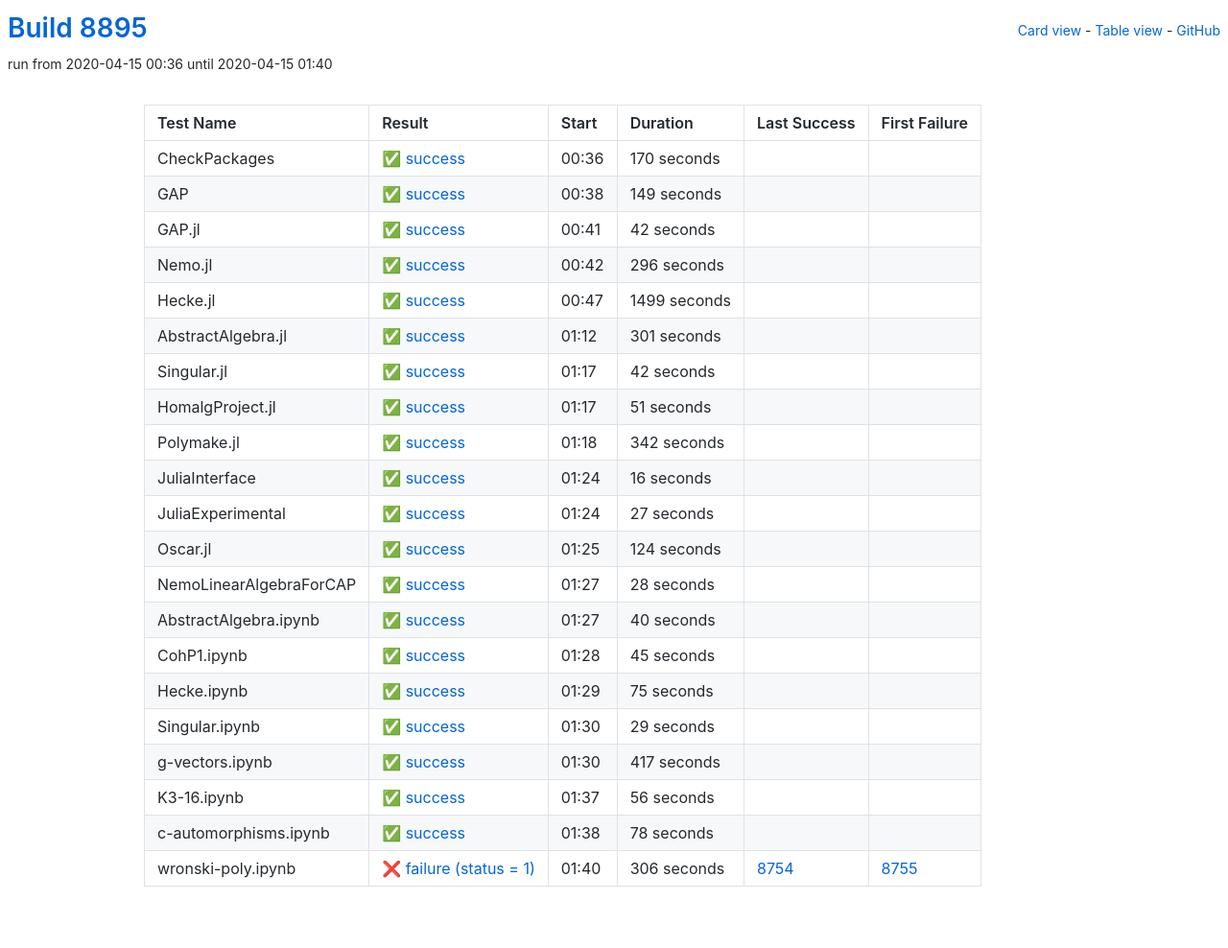
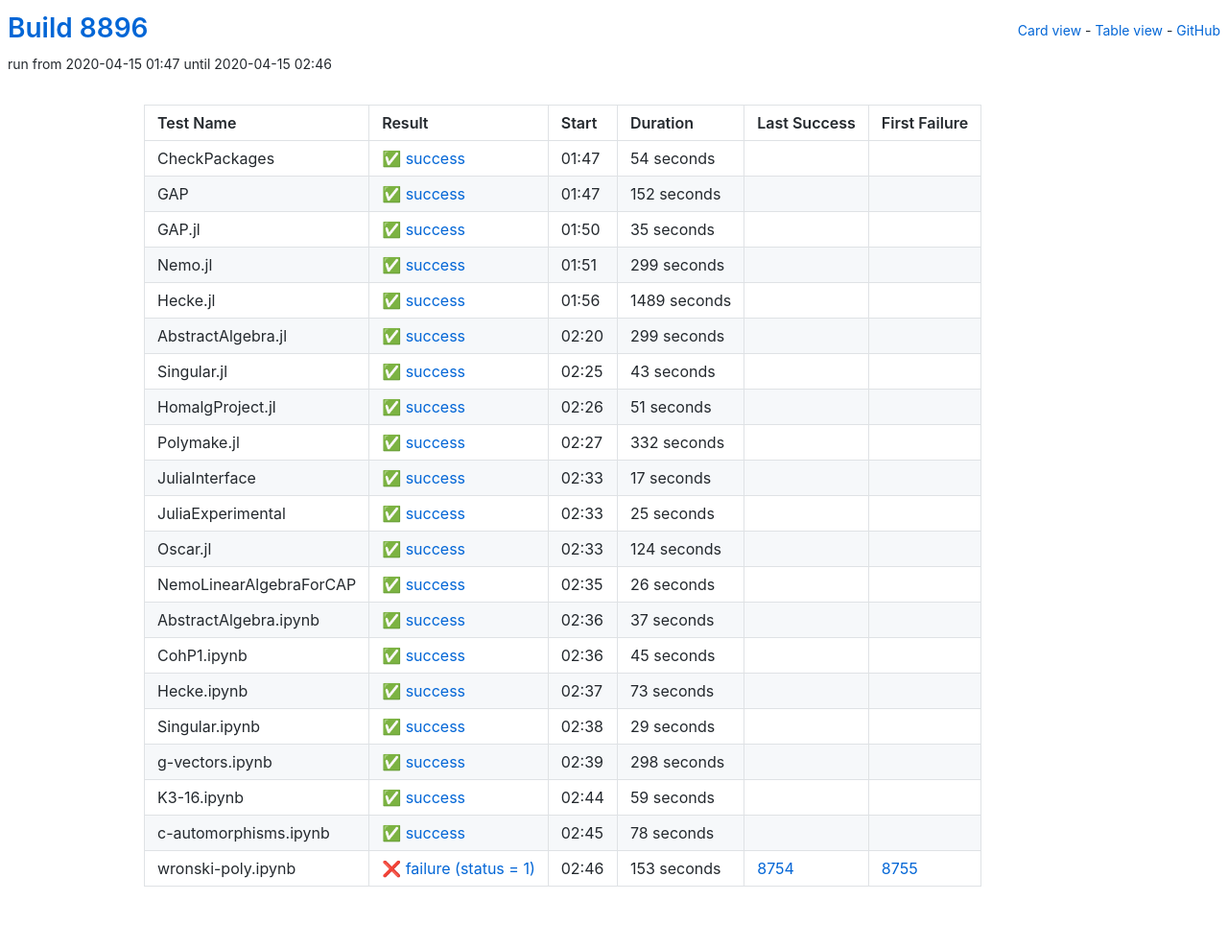
Before and after one commit to oscar-system/oscar-ci-status, a Jekyll site: the page built from table.html, in a window 1280 px wide. Shown: the whole page at 96% size. Built offline with Jekyll 4.4.1, drawn with Linux system fonts in a browser that asks for light colours.

Commit message:
Build 8896

```diff
--- a/_data/ci.yml
+++ b/_data/ci.yml
@@ -1,82 +1,82 @@
-build: 8895
-build_url: https://oscarci.mathematik.uni-kl.de/job/oscar/8895/
+build: 8896
+build_url: https://oscarci.mathematik.uni-kl.de/job/oscar/8896/
 job: oscar
 tests:
-- duration: 170
+- duration: 54
   exitcode: 0
   first_failure: false
   first_failure_url: null
   last_success: false
   last_success_url: null
-  log: https://oscarci.mathematik.uni-kl.de/job/oscar/8895/artifact/logs/build-8895/CheckPackages.log
+  log: https://oscarci.mathematik.uni-kl.de/job/oscar/8896/artifact/logs/build-8896/CheckPackages.log
   name: CheckPackages
-  start: 2020-04-15 00:36
+  start: 2020-04-15 01:47
   status: success
   success: true
-- duration: 149
+- duration: 152
   exitcode: 0
   first_failure: false
   first_failure_url: null
   last_success: false
   last_success_url: null
-  log: https://oscarci.mathematik.uni-kl.de/job/oscar/8895/artifact/logs/build-8895/GAP.log
+  log: https://oscarci.mathematik.uni-kl.de/job/oscar/8896/artifact/logs/build-8896/GAP.log
   name: GAP
-  start: 2020-04-15 00:38
+  start: 2020-04-15 01:47
   status: success
   success: true
-- duration: 42
+- duration: 35
   exitcode: 0
   first_failure: false
   first_failure_url: null
   last_success: false
   last_success_url: null
-  log: https://oscarci.mathematik.uni-kl.de/job/oscar/8895/artifact/logs/build-8895/GAP.jl.log
+  log: https://oscarci.mathematik.uni-kl.de/job/oscar/8896/artifact/logs/build-8896/GAP.jl.log
   name: GAP.jl
-  start: 2020-04-15 00:41
+  start: 2020-04-15 01:50
   status: success
   success: true
-- duration: 296
+- duration: 299
   exitcode: 0
   first_failure: false
   first_failure_url: null
   last_success: false
   last_success_url: null
-  log: https://oscarci.mathematik.uni-kl.de/job/oscar/8895/artifact/logs/build-8895/Nemo.jl.log
+  log: https://oscarci.mathematik.uni-kl.de/job/oscar/8896/artifact/logs/build-8896/Nemo.jl.log
   name: Nemo.jl
-  start: 2020-04-15 00:42
+  start: 2020-04-15 01:51
   status: success
   success: true
-- duration: 1499
+- duration: 1489
   exitcode: 0
   first_failure: false
   first_failure_url: null
   last_success: false
   last_success_url: null
-  log: https://oscarci.mathematik.uni-kl.de/job/oscar/8895/artifact/logs/build-8895/Hecke.jl.log
+  log: https://oscarci.mathematik.uni-kl.de/job/oscar/8896/artifact/logs/build-8896/Hecke.jl.log
   name: Hecke.jl
-  start: 2020-04-15 00:47
+  start: 2020-04-15 01:56
   status: success
   success: true
-- duration: 301
+- duration: 299
   exitcode: 0
   first_failure: false
   first_failure_url: null
   last_success: false
   last_success_url: null
-  log: https://oscarci.mathematik.uni-kl.de/job/oscar/8895/artifact/logs/build-8895/AbstractAlgebra.jl.log
+  log: https://oscarci.mathematik.uni-kl.de/job/oscar/8896/artifact/logs/build-8896/AbstractAlgebra.jl.log
   name: AbstractAlgebra.jl
-  start: 2020-04-15 01:12
+  start: 2020-04-15 02:20
   status: success
   success: true
-- duration: 42
+- duration: 43
   exitcode: 0
   first_failure: false
   first_failure_url: null
   last_success: false
   last_success_url: null
-  log: https://oscarci.mathematik.uni-kl.de/job/oscar/8895/artifact/logs/build-8895/Singular.jl.log
+  log: https://oscarci.mathematik.uni-kl.de/job/oscar/8896/artifact/logs/build-8896/Singular.jl.log
   name: Singular.jl
-  start: 2020-04-15 01:17
+  start: 2020-04-15 02:25
   status: success
   success: true
 - duration: 51
@@ -85,42 +85,42 @@ tests:
   first_failure_url: null
   last_success: false
   last_success_url: null
-  log: https://oscarci.mathematik.uni-kl.de/job/oscar/8895/artifact/logs/build-8895/HomalgProject.jl.log
+  log: https://oscarci.mathematik.uni-kl.de/job/oscar/8896/artifact/logs/build-8896/HomalgProject.jl.log
   name: HomalgProject.jl
-  start: 2020-04-15 01:17
+  start: 2020-04-15 02:26
   status: success
   success: true
-- duration: 342
+- duration: 332
   exitcode: 0
   first_failure: false
   first_failure_url: null
   last_success: false
   last_success_url: null
-  log: https://oscarci.mathematik.uni-kl.de/job/oscar/8895/artifact/logs/build-8895/Polymake.jl.log
+  log: https://oscarci.mathematik.uni-kl.de/job/oscar/8896/artifact/logs/build-8896/Polymake.jl.log
   name: Polymake.jl
-  start: 2020-04-15 01:18
+  start: 2020-04-15 02:27
   status: success
   success: true
-- duration: 16
+- duration: 17
   exitcode: 0
   first_failure: false
   first_failure_url: null
   last_success: false
   last_success_url: null
-  log: https://oscarci.mathematik.uni-kl.de/job/oscar/8895/artifact/logs/build-8895/JuliaInterface.log
+  log: https://oscarci.mathematik.uni-kl.de/job/oscar/8896/artifact/logs/build-8896/JuliaInterface.log
   name: JuliaInterface
-  start: 2020-04-15 01:24
+  start: 2020-04-15 02:33
   status: success
   success: true
-- duration: 27
+- duration: 25
   exitcode: 0
   first_failure: false
   first_failure_url: null
   last_success: false
   last_success_url: null
-  log: https://oscarci.mathematik.uni-kl.de/job/oscar/8895/artifact/logs/build-8895/JuliaExperimental.log
+  log: https://oscarci.mathematik.uni-kl.de/job/oscar/8896/artifact/logs/build-8896/JuliaExperimental.log
   name: JuliaExperimental
-  start: 2020-04-15 01:24
+  start: 2020-04-15 02:33
   status: success
   success: true
 - duration: 124
@@ -129,31 +129,31 @@ tests:
   first_failure_url: null
   last_success: false
   last_success_url: null
-  log: https://oscarci.mathematik.uni-kl.de/job/oscar/8895/artifact/logs/build-8895/Oscar.jl.log
+  log: https://oscarci.mathematik.uni-kl.de/job/oscar/8896/artifact/logs/build-8896/Oscar.jl.log
   name: Oscar.jl
-  start: 2020-04-15 01:25
+  start: 2020-04-15 02:33
   status: success
   success: true
-- duration: 28
+- duration: 26
   exitcode: 0
   first_failure: false
   first_failure_url: null
   last_success: false
   last_success_url: null
-  log: https://oscarci.mathematik.uni-kl.de/job/oscar/8895/artifact/logs/build-8895/NemoLinearAlgebraForCAP.log
+  log: https://oscarci.mathematik.uni-kl.de/job/oscar/8896/artifact/logs/build-8896/NemoLinearAlgebraForCAP.log
   name: NemoLinearAlgebraForCAP
-  start: 2020-04-15 01:27
+  start: 2020-04-15 02:35
   status: success
   success: true
-- duration: 40
+- duration: 37
   exitcode: 0
   first_failure: false
   first_failure_url: null
   last_success: false
   last_success_url: null
-  log: https://oscarci.mathematik.uni-kl.de/job/oscar/8895/artifact/logs/build-8895/AbstractAlgebra.ipynb.log
+  log: https://oscarci.mathematik.uni-kl.de/job/oscar/8896/artifact/logs/build-8896/AbstractAlgebra.ipynb.log
   name: AbstractAlgebra.ipynb
-  start: 2020-04-15 01:27
+  start: 2020-04-15 02:36
   status: success
   success: true
 - duration: 45
@@ -162,20 +162,20 @@ tests:
   first_failure_url: null
   last_success: false
   last_success_url: null
-  log: https://oscarci.mathematik.uni-kl.de/job/oscar/8895/artifact/logs/build-8895/CohP1.ipynb.log
+  log: https://oscarci.mathematik.uni-kl.de/job/oscar/8896/artifact/logs/build-8896/CohP1.ipynb.log
   name: CohP1.ipynb
-  start: 2020-04-15 01:28
+  start: 2020-04-15 02:36
   status: success
   success: true
-- duration: 75
+- duration: 73
   exitcode: 0
   first_failure: false
   first_failure_url: null
   last_success: false
   last_success_url: null
-  log: https://oscarci.mathematik.uni-kl.de/job/oscar/8895/artifact/logs/build-8895/Hecke.ipynb.log
+  log: https://oscarci.mathematik.uni-kl.de/job/oscar/8896/artifact/logs/build-8896/Hecke.ipynb.log
   name: Hecke.ipynb
-  start: 2020-04-15 01:29
+  start: 2020-04-15 02:37
   status: success
   success: true
 - duration: 29
@@ -184,31 +184,31 @@ tests:
   first_failure_url: null
   last_success: false
   last_success_url: null
-  log: https://oscarci.mathematik.uni-kl.de/job/oscar/8895/artifact/logs/build-8895/Singular.ipynb.log
+  log: https://oscarci.mathematik.uni-kl.de/job/oscar/8896/artifact/logs/build-8896/Singular.ipynb.log
   name: Singular.ipynb
-  start: 2020-04-15 01:30
+  start: 2020-04-15 02:38
   status: success
   success: true
-- duration: 417
+- duration: 298
   exitcode: 0
   first_failure: false
   first_failure_url: null
   last_success: false
   last_success_url: null
-  log: https://oscarci.mathematik.uni-kl.de/job/oscar/8895/artifact/logs/build-8895/g-vectors.ipynb.log
+  log: https://oscarci.mathematik.uni-kl.de/job/oscar/8896/artifact/logs/build-8896/g-vectors.ipynb.log
   name: g-vectors.ipynb
-  start: 2020-04-15 01:30
+  start: 2020-04-15 02:39
   status: success
   success: true
-- duration: 56
+- duration: 59
   exitcode: 0
   first_failure: false
   first_failure_url: null
   last_success: false
   last_success_url: null
-  log: https://oscarci.mathematik.uni-kl.de/job/oscar/8895/artifact/logs/build-8895/K3-16.ipynb.log
+  log: https://oscarci.mathematik.uni-kl.de/job/oscar/8896/artifact/logs/build-8896/K3-16.ipynb.log
   name: K3-16.ipynb
-  start: 2020-04-15 01:37
+  start: 2020-04-15 02:44
   status: success
   success: true
 - duration: 78
@@ -217,19 +217,19 @@ tests:
   first_failure_url: null
   last_success: false
   last_success_url: null
-  log: https://oscarci.mathematik.uni-kl.de/job/oscar/8895/artifact/logs/build-8895/c-automorphisms.ipynb.log
+  log: https://oscarci.mathematik.uni-kl.de/job/oscar/8896/artifact/logs/build-8896/c-automorphisms.ipynb.log
   name: c-automorphisms.ipynb
-  start: 2020-04-15 01:38
+  start: 2020-04-15 02:45
   status: success
   success: true
-- duration: 306
+- duration: 153
   exitcode: 1
   first_failure: 8755
   first_failure_url: https://oscarci.mathematik.uni-kl.de/job/oscar/8755/
   last_success: 8754
   last_success_url: https://oscarci.mathematik.uni-kl.de/job/oscar/8754/
-  log: https://oscarci.mathematik.uni-kl.de/job/oscar/8895/artifact/logs/build-8895/wronski-poly.ipynb.log
+  log: https://oscarci.mathematik.uni-kl.de/job/oscar/8896/artifact/logs/build-8896/wronski-poly.ipynb.log
   name: wronski-poly.ipynb
-  start: 2020-04-15 01:40
+  start: 2020-04-15 02:46
   status: failure
   success: false
```
Also changed, not shown: README.md.
